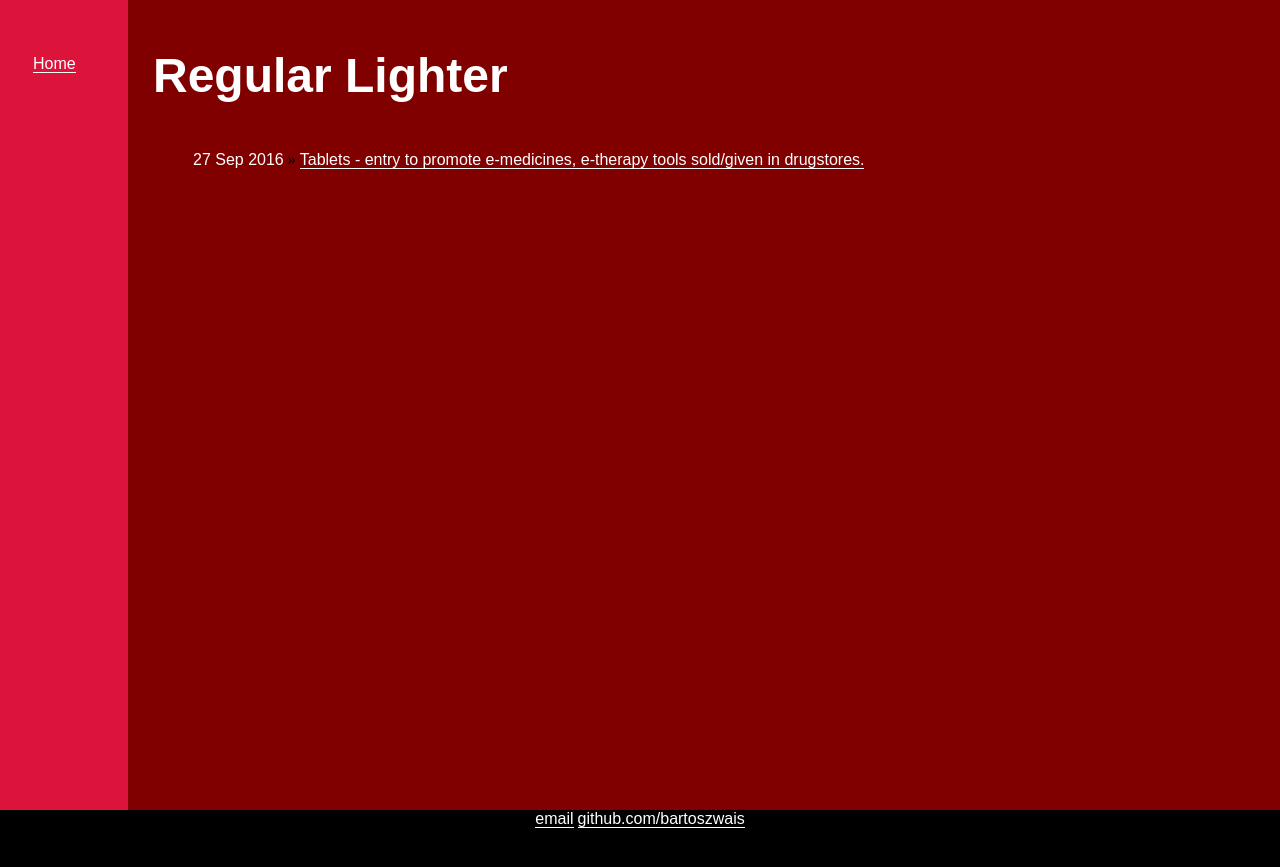
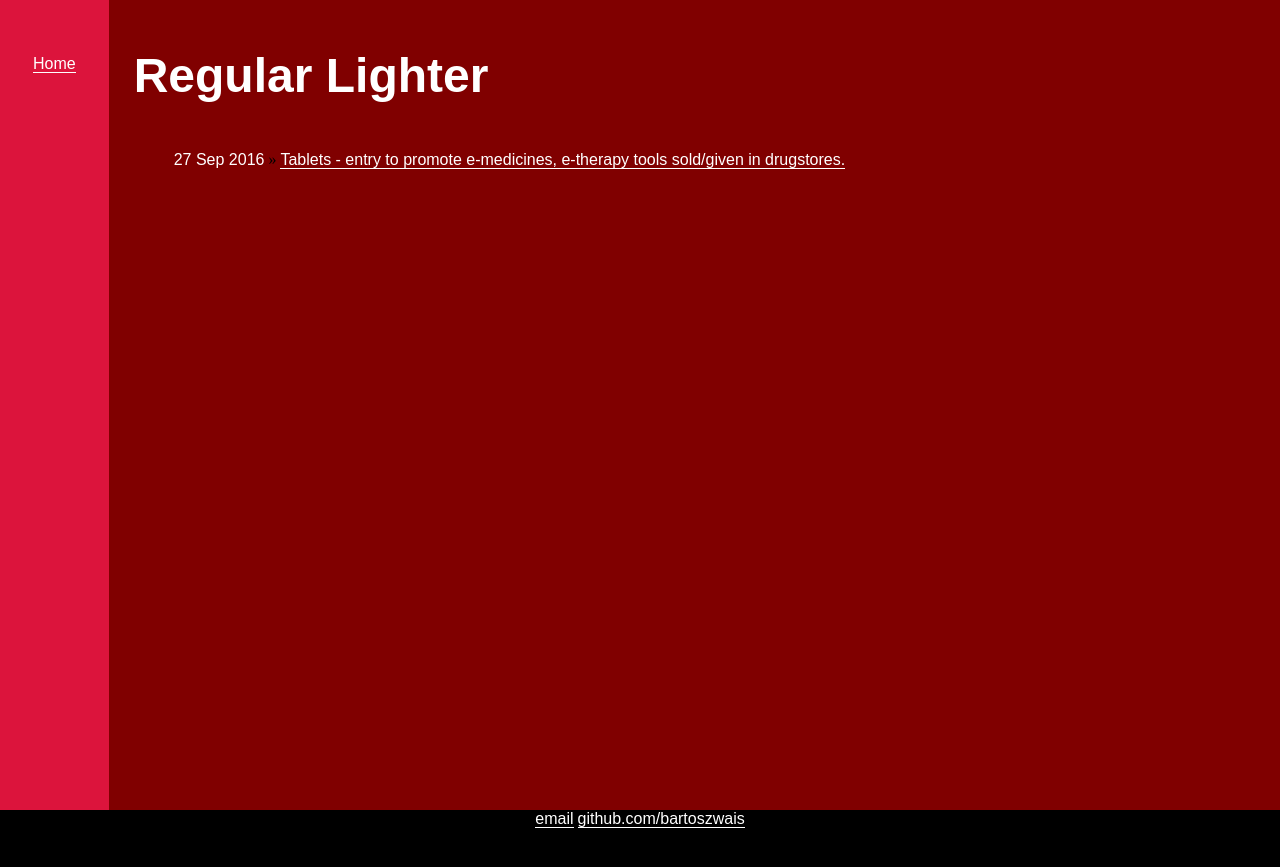
Before and after one commit to bartoszwais/bartoszwais.github.io, a Jekyll site: the page built from index.html, in a window 1280 px wide. Shown: the top 867 px of the page. Built offline with Jekyll 4.4.1, drawn with Linux system fonts in a browser that asks for light colours; comment, search, counter and statistics services are not loaded.

Commit message:
fixing styleheets

```diff
--- a/css/main.scss
+++ b/css/main.scss
@@ -36,7 +36,6 @@ ul {
 }
 nav {
     height:90vh;
-    width:10vw;
     background-color: crimson;
     padding: 55px 0 0 0;
     margin:0;
```
Also changed, not shown: 4 other files.
